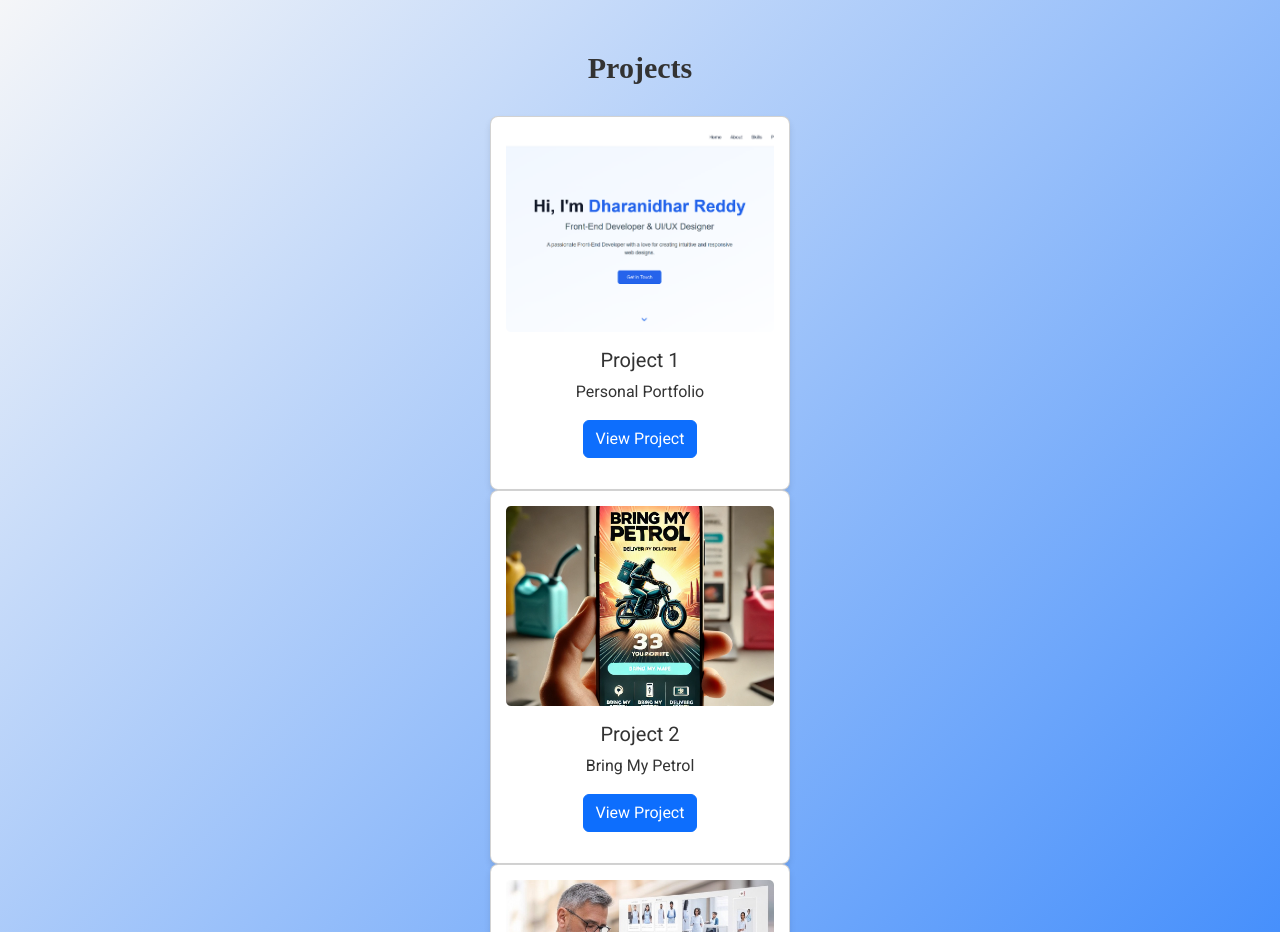
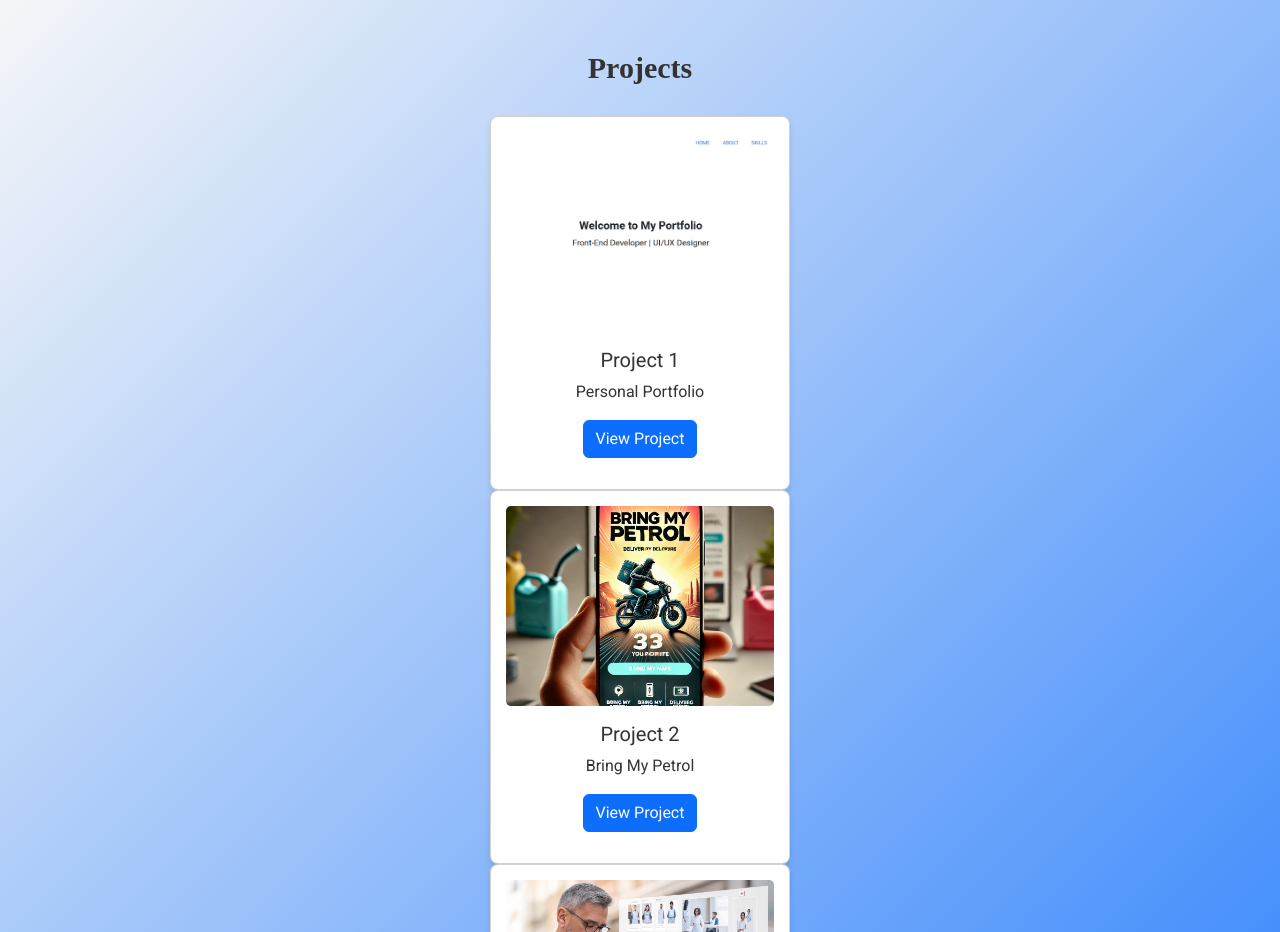
Before and after one commit to Dharanidhar04/DharanidharPortfolio, a plain HTML site: page index.html in a window 1280 px wide. Shown: the part 2400-3332 px from the top of the page. Drawn offline with nearby package versions, Linux system fonts and the light colour scheme.

Commit message:
Update index.html

```diff
--- a/index.html
+++ b/index.html
@@ -341,7 +341,7 @@
     <div id="projects" class="projects-section">
         <h2 class="projects-title">Projects</h2>
         <div class="card project-card">
-            <img src="https://github.com/Dharanidhar04/DharanidharPortfolio/blob/main/images/imagesgit/Screenshot%202025-02-03%20131148.png" class="card-img-top" alt="Project 1">
+            <img src="images/imagesgit/portfolio.png" class="card-img-top" alt="Project 1">
             <div class="card-body">
                 <h5 class="card-title">Project 1</h5>
                 <p class="card-text">Personal Portfolio</p>
```
